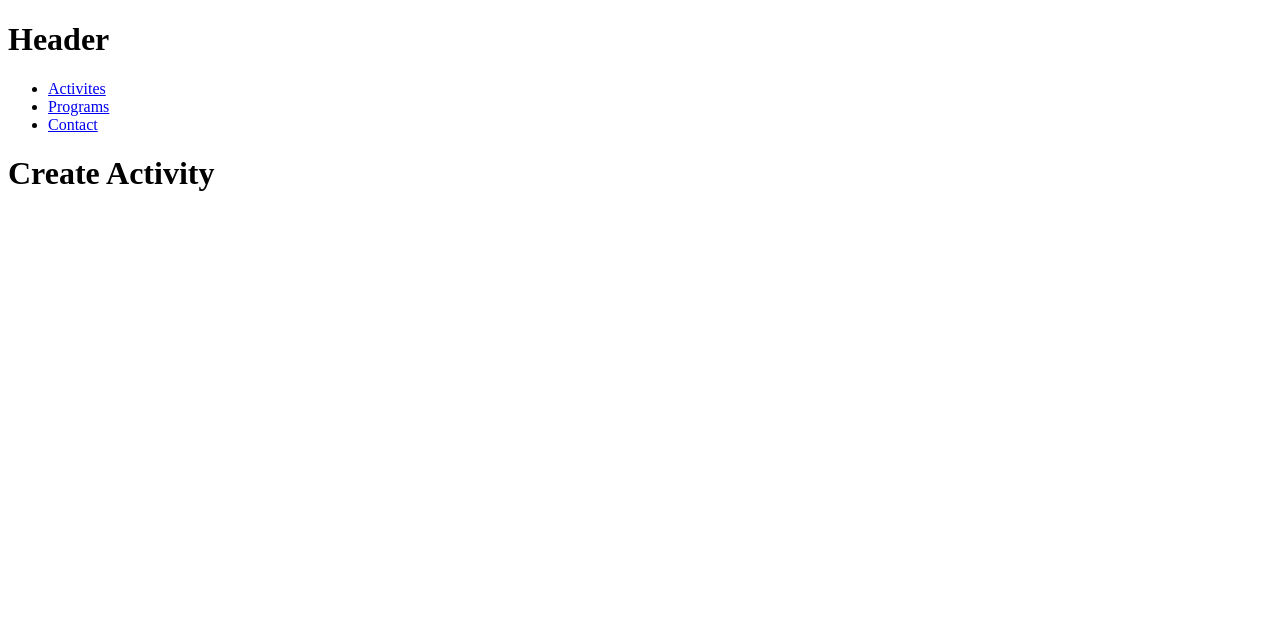
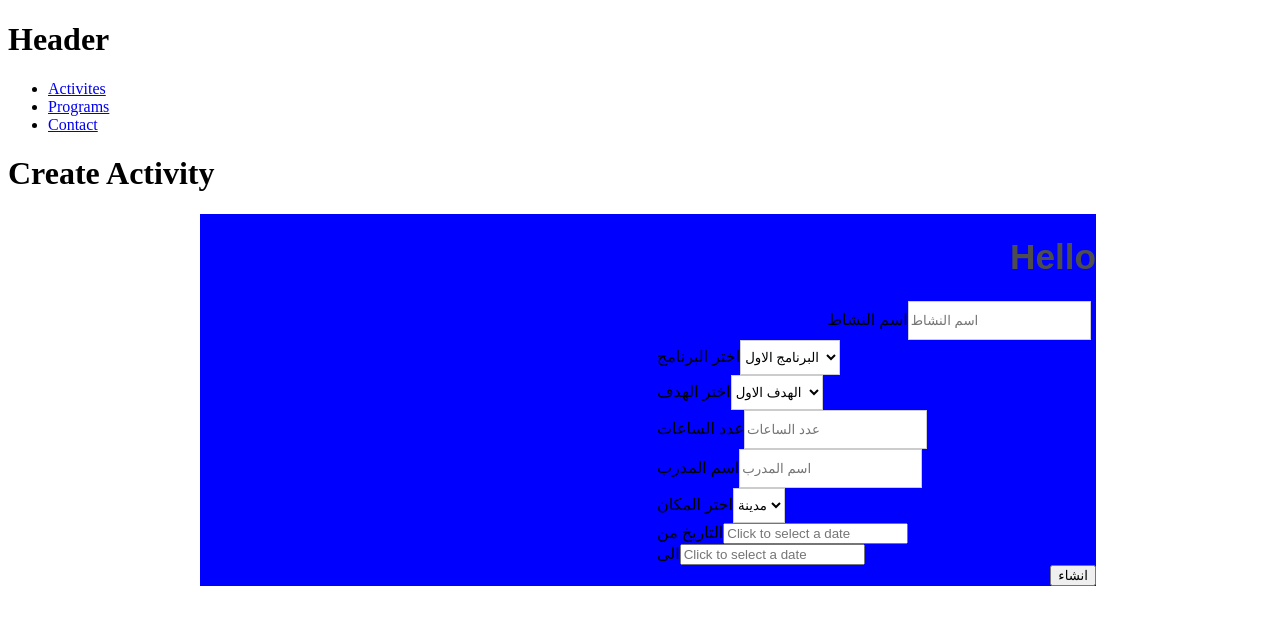
Before and after one commit to FACK1/M-E-Platform, a React (Create React App) app in the folder client/: page /CreateActivity in a window 1280 px wide. Shown: the top 624 px of the page. Built offline with nearby package versions, Linux system fonts and the light colour scheme; the HTML template or start-up script is replaced by a standard one.

Commit message:
Create activity page #21

```diff
--- a/client/src/App.js
+++ b/client/src/App.js
@@ -1,16 +1,22 @@
 import React, { Component } from 'react';
 import './App.css';
-import Container from "./components/Container";
-
-
+import {Route, BrowserRouter as Router} from 'react-router-dom'
+import Home from './components/pages/Home'
+import ViewActivities from './components/pages/ViewActivities'
+import CreateActivity from './components/pages/CreateActivity'
 
 class App extends Component {
 
   render() {
     return (
+      <Router>
       <div>
-      <Container/>
+        <Route exact path='/' component={Home}/>
+        <Route path='/ViewActivities' component={ViewActivities}/>
+        <Route path='/CreateActivity' component={CreateActivity}/>
       </div>
+      </Router>
+
     );
   }
 }
--- a/client/src/components/Container/index.js
+++ /dev/null
@@ -1,23 +0,0 @@
-import React, { Component } from "react";
-import "./index.css";
-import {Route, BrowserRouter as Router} from 'react-router-dom'
-import Home from '../pages/Home'
-import ViewActivities from '../pages/ViewActivities'
-import CreateActivity from '../pages/CreateActivity'
-
-
-
-class Container extends Component {
-  render() {
-    return (
-      <Router>
-      <div>
-      <Route exact path='/' component={Home}/>
-      <Route path='/ViewActivities' component={ViewActivities}/>
-      <Route path='/CreateActivity' component={CreateActivity}/>
-      </div>
-      </Router>
-    );
-  }
-}
-export default Container;
--- a/client/src/components/Form/index.js
+++ b/client/src/components/Form/index.js
@@ -0,0 +1,89 @@
+import React, {Component} from "react";
+import { Formik,} from "formik";
+import DatePicker from 'react-datepicker';
+import "react-datepicker/dist/react-datepicker.css";
+import {Title, StyledForm, StyledField, StyledLabel, StyledInput} from './index.style'
+
+
+
+class MainForm extends Component{
+  constructor(props) {
+  super(props);
+  this.state = {
+    startDate: '',
+    endDate: ''
+
+  };
+}
+
+handleStartDate = date => {
+  this.setState({
+    startDate: date,
+    });
+}
+handleEndDate = date => {
+  this.setState({
+    endDate: date,
+    });
+}
+
+
+render() {
+  return(
+<Formik>
+<StyledForm>
+<Title>Hello</Title>
+<StyledInput>
+  <StyledLabel>اسم النشاط</StyledLabel>
+<StyledField type="text" name="ActivityName" placeholder="اسم النشاط"/>
+</StyledInput>
+<StyledLabel>
+اختر البرنامج
+<StyledField component="select" name="selectProgram">
+<option value="Program1"> البرنامج الاول</option>
+<option value="Program2">  البرنامج الثاني</option>
+<option value="Program3">البرنامج الثاني</option>
+</StyledField>
+</StyledLabel>
+<StyledLabel>
+اختر الهدف
+<StyledField component="select" name="selectObj">
+<option value="obj1"> الهدف الاول</option>
+<option value="obj2"> الهدف الثاني</option>
+</StyledField>
+</StyledLabel>
+<StyledLabel>
+عدد الساعات
+<StyledField type="text" name="NumOH" placeholder="عدد الساعات"/>
+</StyledLabel>
+<StyledLabel>
+اسم المدرب
+<StyledField type="text" name="tranierName" placeholder="اسم المدرب"/>
+</StyledLabel>
+<StyledLabel>
+اختر المكان
+<StyledField component="select" name="selectPlace">
+<option value="Place1"> مدينة</option>
+<option value="Place2"> بلدة</option>
+</StyledField>
+</StyledLabel>
+<StyledLabel>
+التاريخ من
+<DatePicker placeholderText="Click to select a date"
+ selected={this.state.startDate}
+  onChange={this.handleStartDate}/>
+</StyledLabel>
+<StyledLabel>
+الى
+<DatePicker placeholderText="Click to select a date"
+selected={this.state.endDate}
+onChange={this.handleEndDate} />
+</StyledLabel>
+<button>انشاء</button>
+</StyledForm>
+</Formik>
+);
+}
+}
+
+export default MainForm;
--- /dev/null
+++ b/client/src/components/Form/index.style.js
@@ -0,0 +1,36 @@
+import styled from 'styled-components';
+import { Form, Field} from "formik";
+
+
+export const Title = styled.h1`
+  font-family: 'Raleway', sans-serif;
+  font-weight: 600;
+  color: #4d4d4d;
+  font-size: 2.2em;
+  `;
+  export const StyledForm = styled(Form)`
+  display:flex;
+  flex-direction:column;
+  align-items:flex-end;
+  background:blue;
+  position: absolute;
+  width: 70%;
+  margin: 0px 15% 0px 15%;
+
+  `;
+
+  export const StyledField = styled(Field)`
+    height: 35px;
+    border: 1px solid #ccc;
+    background-color: #fff;
+
+
+
+  `;
+export const StyledLabel = styled.label`
+width:49%;
+`;
+
+export const StyledInput = styled.div`
+width:30%;
+`;
--- a/client/src/components/pages/CreateActivity/index.js
+++ b/client/src/components/pages/CreateActivity/index.js
@@ -1,6 +1,8 @@
 import React, { Component } from "react";
 import "./index.css";
 import Header from "../../Header";
+import MainForm from '../../Form'
+
 
 
 class CreateActivity extends Component {
@@ -9,6 +11,7 @@ class CreateActivity extends Component {
       <React.Fragment>
         <Header/>
         <h1 className='title'> Create Activity </h1>
+        <MainForm />
         </React.Fragment>
     );
   }
```
Also changed, not shown: client/package.json (+6 -1 lines), client/src/components/Container/index.css (deleted), client/src/components/Form/index.css (deleted), 1 other file (tests, documents, lock files or other folders).
